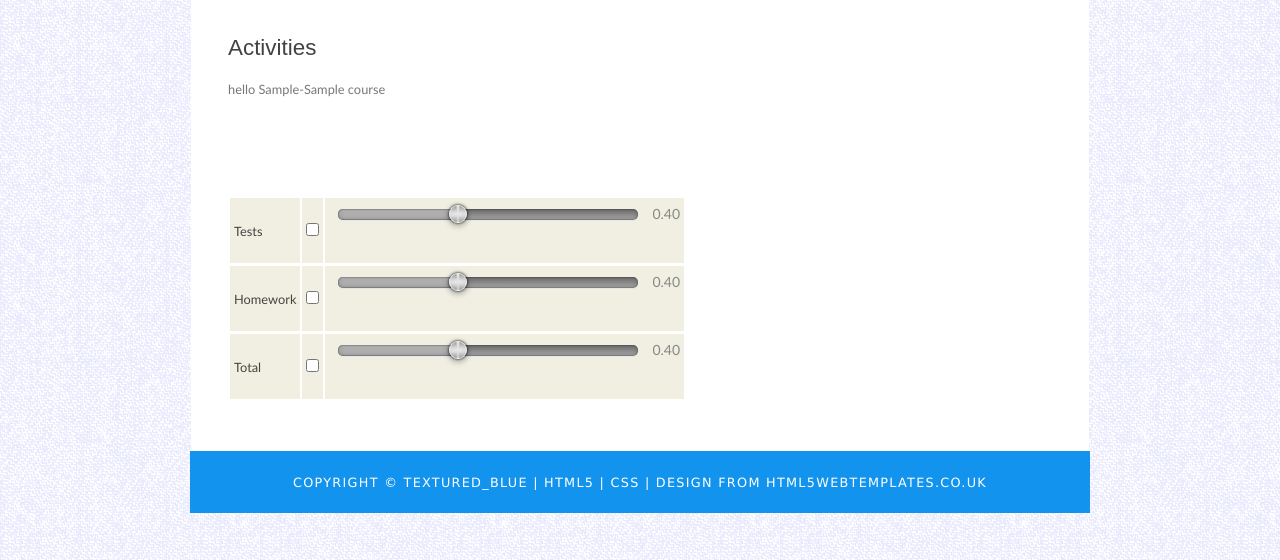
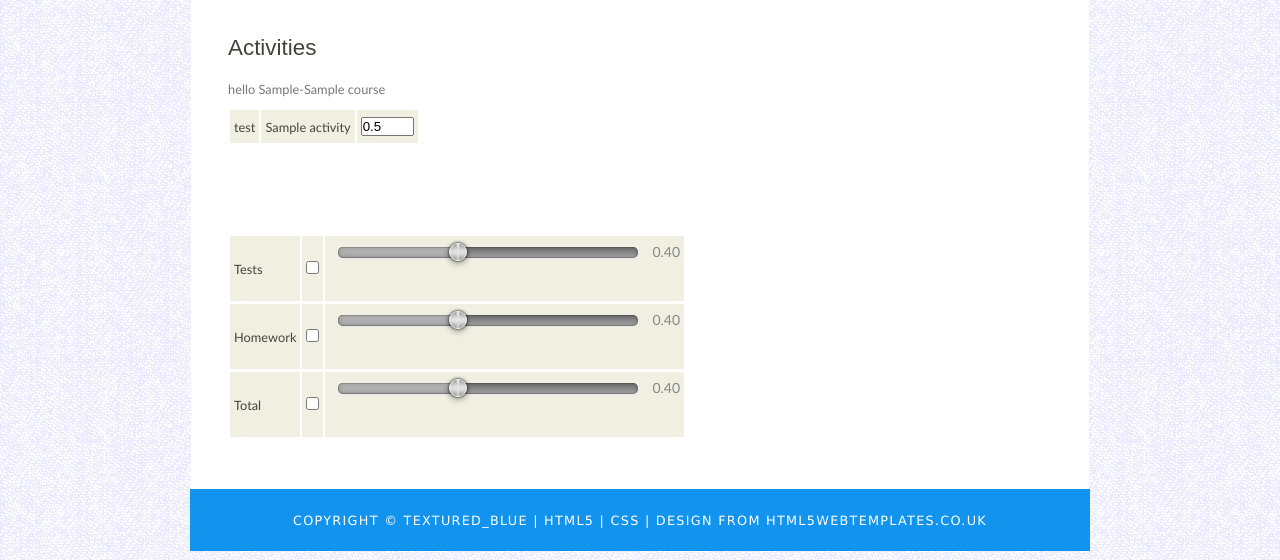
Before and after one commit to jconnor0426/gradetracker, a Django app: a page that uses GradeTracker/templates/GradeTracker/whatIfPage.html in a window 1280 px wide. Shown: the part 240-800 px from the top of the page. Run offline with Django 3.2, Linux system fonts and the light colour scheme; a user stored in the database is signed in; tables that the repository leaves empty hold one stand-in row (values such as "Sample post"); parts of the project's set-up code (start-up, migrations or seed data) failed here and were passed over.

Commit message:
making the whatIf page dynamic: misspelling

```diff
--- a/GradeTracker/templates/GradeTracker/whatIfPage.html
+++ b/GradeTracker/templates/GradeTracker/whatIfPage.html
@@ -28,10 +28,10 @@
       hello
       {{ course }}
 	<table>
-      {% for category in course.graded_activites_set.all %}
+      {% for activity in course.graded_activities_set.all %}
 	<tr>
             <td> test </td>
-		<td>{{ category.activity_name }}</td>
+		<td>{{ activity.activity_name }}</td>
 		<td>
 			<input type="number" name="testWeight" min="0" max="1"
 				value="0.5" step=".05"/>
```
